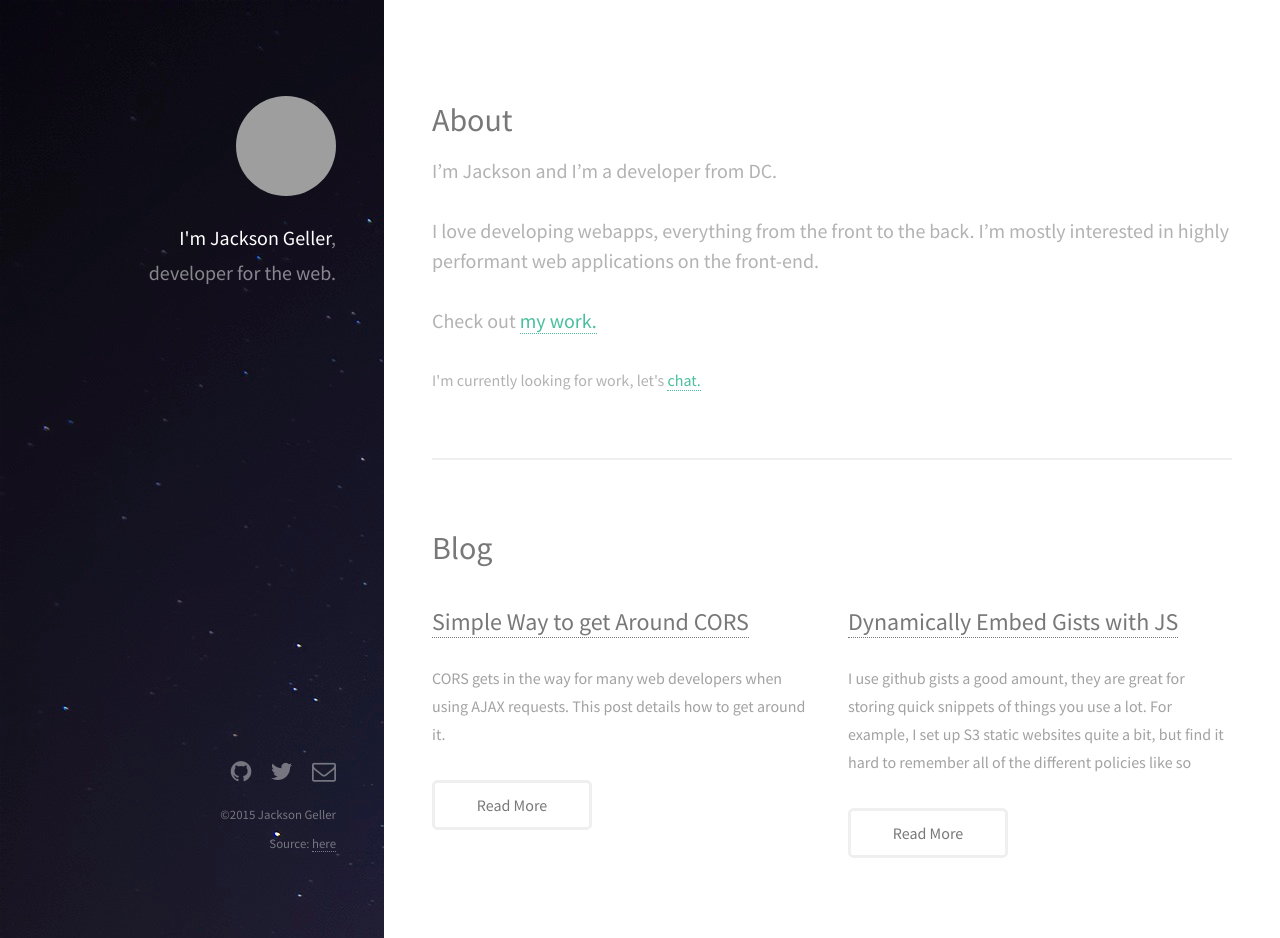
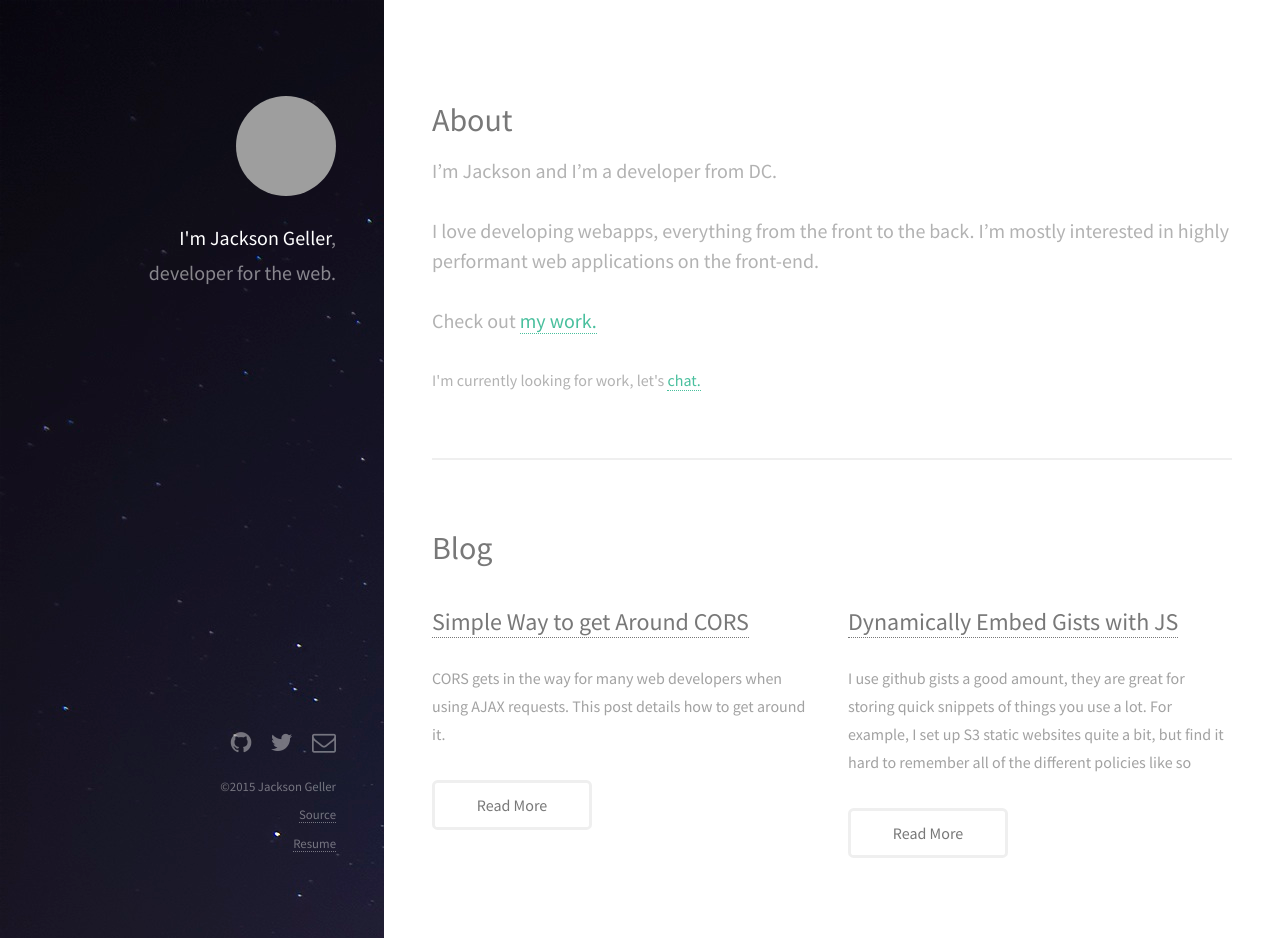
Before and after one commit to jaxgeller/jaxgeller.github.io, a Jekyll site: the page built from index.html, in a window 1280 px wide and 938 px high. Built offline with Jekyll 4.4.1, drawn with Linux system fonts in a browser that asks for light colours; nearby versions of some CDN libraries; grey boxes are pictures that could not be loaded.

Commit message:
add resume

```diff
--- a/_layouts/default.html
+++ b/_layouts/default.html
@@ -36,7 +36,8 @@
     </ul>
     <ul class="copyright">
       <li>&copy;{{site.time | date: '%Y'}} Jackson Geller</li>
-      <li>Source: <a href="https://github.com/jaxgeller/jaxgeller.github.io">here</a></li>
+      <li><a href="https://github.com/jaxgeller/jaxgeller.github.io">Source</a></li>
+      <li><a href="/assets/resume.pdf">Resume</a></li>
     </ul>
   </footer>
 
```
Also changed, not shown: 1 other file.
